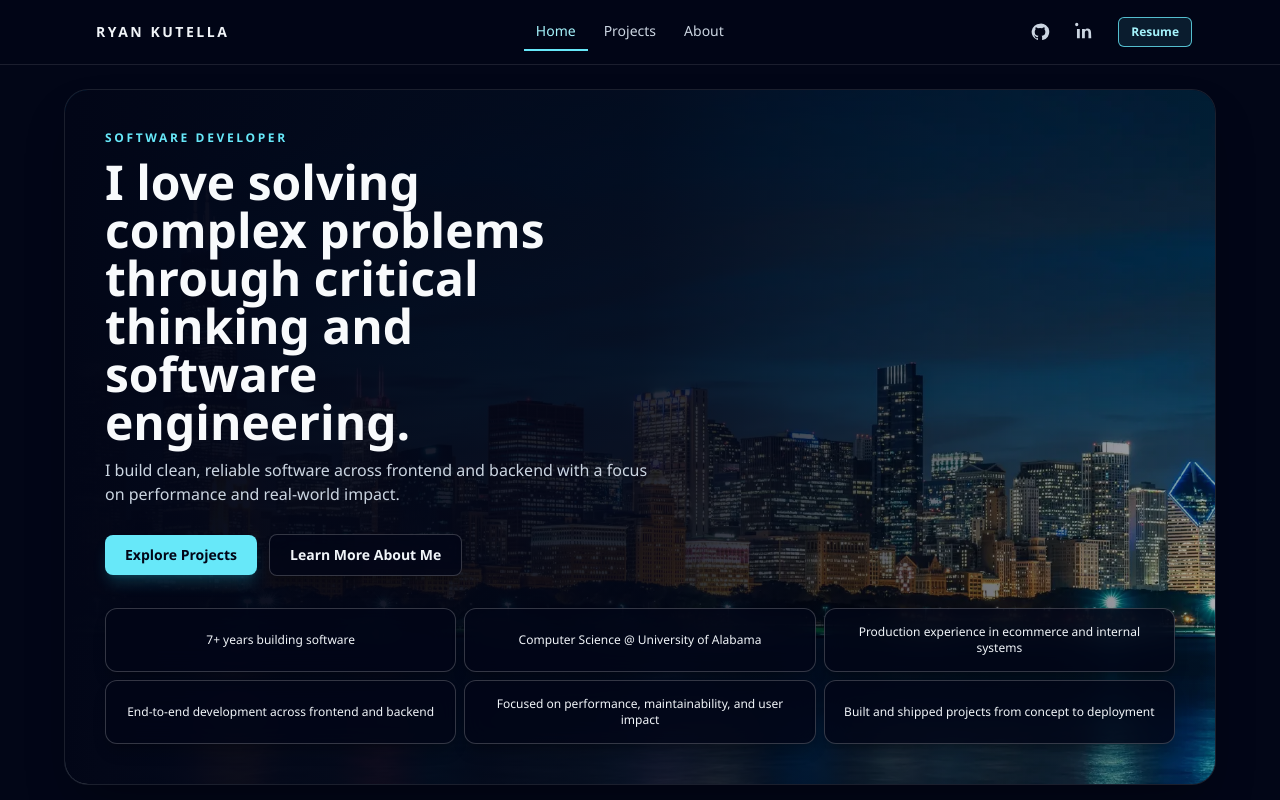
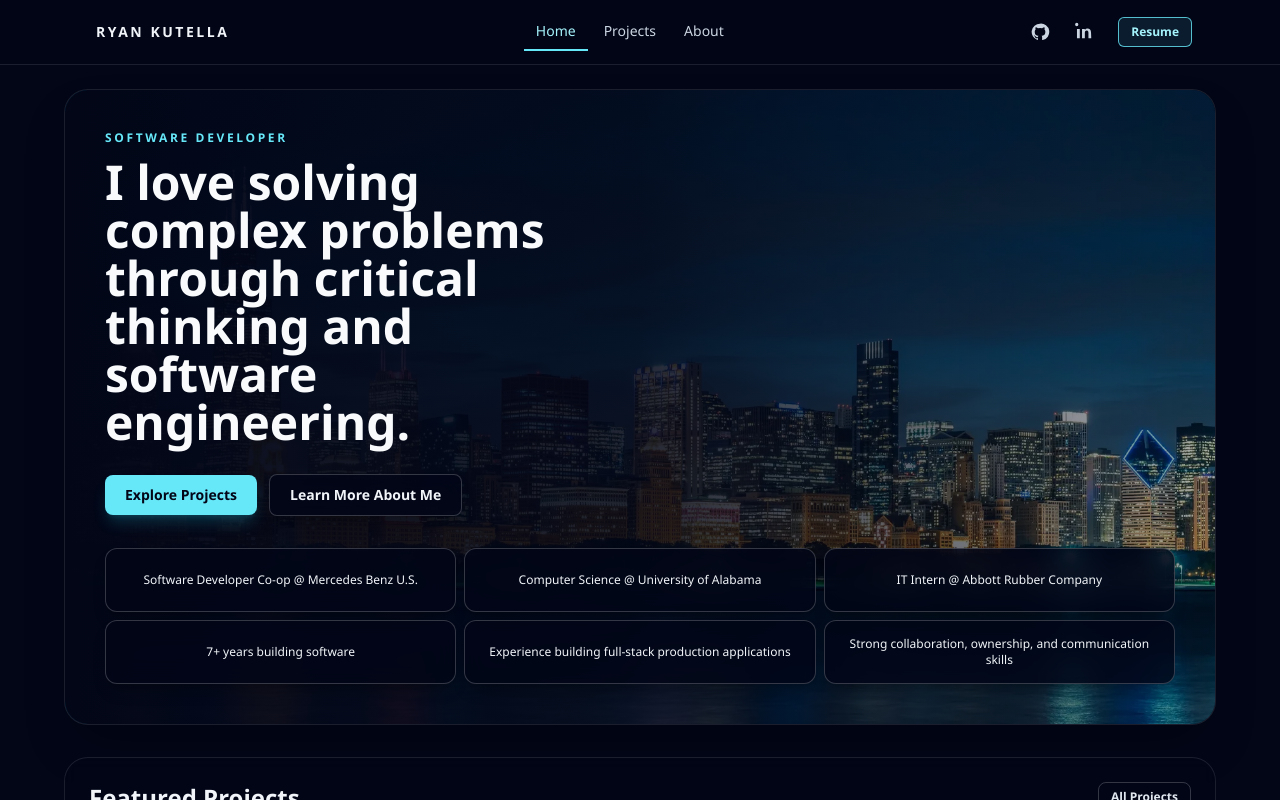
Before and after one commit to ryankutella25/NuxtWeb, a Nuxt app: page / in a window 1280 px wide. Shown: the top 800 px of the page. Built offline with nearby package versions, Linux system fonts and the light colour scheme.

Commit message:
small updates to landing page

```diff
--- a/nuxt.config.ts
+++ b/nuxt.config.ts
@@ -1,6 +1,6 @@
 // https://nuxt.com/docs/api/configuration/nuxt-config
 export default defineNuxtConfig({
-  devtools: { enabled: true },
+  devtools: { enabled: false },
   compatibilityDate: '2026-02-11',
   modules: ['@nuxt/image'],
   css: ['~/tailwind.css'],
--- a/pages/index.vue
+++ b/pages/index.vue
@@ -34,12 +34,12 @@ const featuredProjects = computed(() => {
 });
 
 const credibilityPoints = [
+  "Software Developer Co-op @ Mercedes Benz U.S.",
+  "Computer Science @ University of Alabama",
+  "IT Intern @ Abbott Rubber Company",
   "7+ years building software",
-  "Computer Science @ University of Alabama",
-  "Production experience in ecommerce and internal systems",
-  "End-to-end development across frontend and backend",
-  "Focused on performance, maintainability, and user impact",
-  "Built and shipped projects from concept to deployment",
+  "Experience building full-stack production applications",
+  "Strong collaboration, ownership, and communication skills",
 ];
 
 const toProjects = (itemNum: Project["itemNum"]) => {
@@ -86,9 +86,7 @@ const toProjects = (itemNum: Project["itemNum"]) => {
         </div>
         <p class="text-xs font-semibold uppercase tracking-[0.22em] text-cyan-300">Software Developer</p>
         <h1 class="mt-2 max-w-[22ch] text-xl font-semibold leading-tight text-slate-50 sm:mt-3 sm:max-w-[18ch] sm:text-4xl md:text-5xl">I love solving complex problems through critical thinking and software engineering.</h1>
-        <p class="mt-3 max-w-[60ch] text-sm leading-relaxed text-slate-300 sm:text-base">
-          I build clean, reliable software across frontend and backend with a focus on performance and real-world impact.
-        </p>
+
 
         <div class="mt-5 flex flex-wrap items-center gap-3 sm:mt-7">
           <BaseButton to="/projects" variant="primary" :full="true">Explore Projects</BaseButton>
@@ -108,7 +106,6 @@ const toProjects = (itemNum: Project["itemNum"]) => {
       <div class="flex flex-wrap items-start justify-between gap-3">
         <div>
           <h2 class="text-xl font-semibold text-slate-100 sm:text-2xl">Featured Projects</h2>
-          <p class="mt-1 text-sm text-slate-300">Fast snapshot of impact, stack, and implementation quality.</p>
         </div>
         <BaseButton to="/projects" size="sm">All Projects</BaseButton>
       </div>
```
